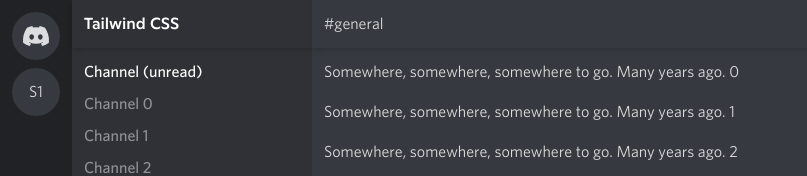
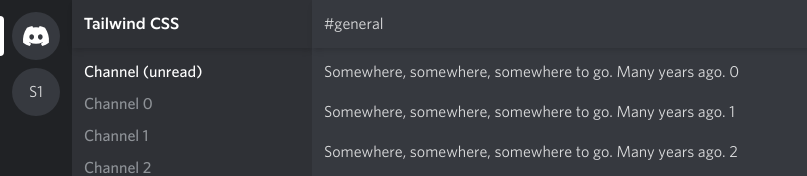
Before and after one commit to JoseCrz/tailwind-practice, a Next.js app: page / in a window 1280 px wide. Shown: the top 176 px of the page, without its empty margins (0-807 px from the left). Built offline with nearby package versions, Linux system fonts and the light colour scheme.

Commit message:
Add hover & active styles to Discord icon

```diff
--- a/pages/_app.tsx
+++ b/pages/_app.tsx
@@ -4,6 +4,7 @@
 import type { AppProps } from "next/app";
 import Link from "next/link";
 import localFont from "next/font/local";
+import { useRouter } from "next/router";
 
 const whitney = localFont({
   src: [
@@ -38,15 +39,33 @@
 });
 
 export default function App({ Component, pageProps }: AppProps) {
+  const router = useRouter();
+  const isHome = router.pathname === "/";
   return (
     <main className={`${whitney.variable} font-sans ${ginto.variable}`}>
       <div className="flex text-gray-100 h-screen">
         <div className="bg-gray-900 p-3 space-y-2 overflow-y-scroll">
-          <Link
-            href="/"
-            className="h-12 w-12 rounded-[50%] hover:rounded-2xl flex items-center justify-center text-gray-100 hover:text-white hover:bg-brand bg-gray-700 transition-all duration-200"
-          >
-            <DiscordIcon className="h-5 w-7" />
+          <Link href="/" className="relative group">
+            <div className="absolute -left-3 flex h-full items-center">
+              <div
+                className={`bg-white w-1 rounded-r transition-all duration-200 origin-left ${
+                  isHome
+                    ? "h-10"
+                    : "h-4 scale-0 opacity-0 group-hover:opacity-100 group-hover:scale-100"
+                }`}
+              />
+            </div>
+            <div className="group-active:translate-y-px">
+              <div
+                className={`h-12 w-12 rounded-[50%] flex items-center justify-center text-gray-100 bg-gray-700 transition-all duration-200  ${
+                  isHome
+                    ? "text-white bg-brand rounded-2xl"
+                    : "group-hover:text-white group-hover:bg-brand group-hover:rounded-2xl"
+                }`}
+              >
+                <DiscordIcon className="h-5 w-7" />
+              </div>
+            </div>
           </Link>
           <Link
             href="/servers/1"
```
